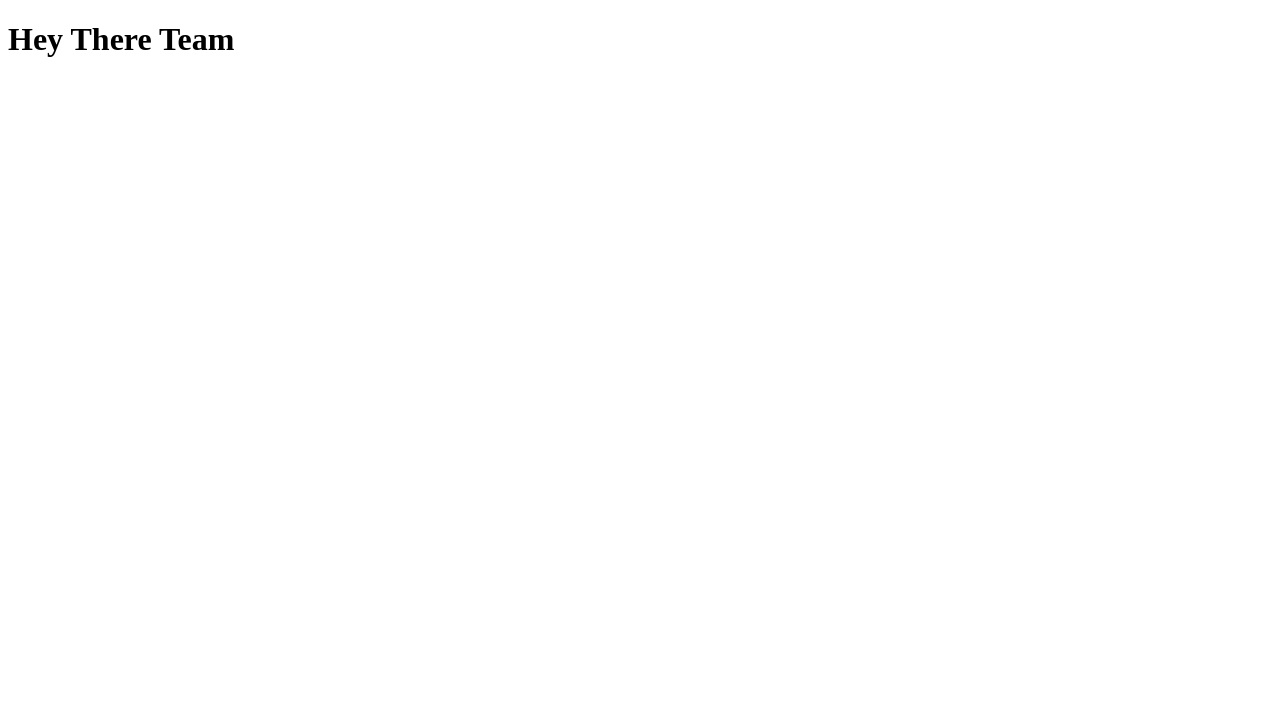
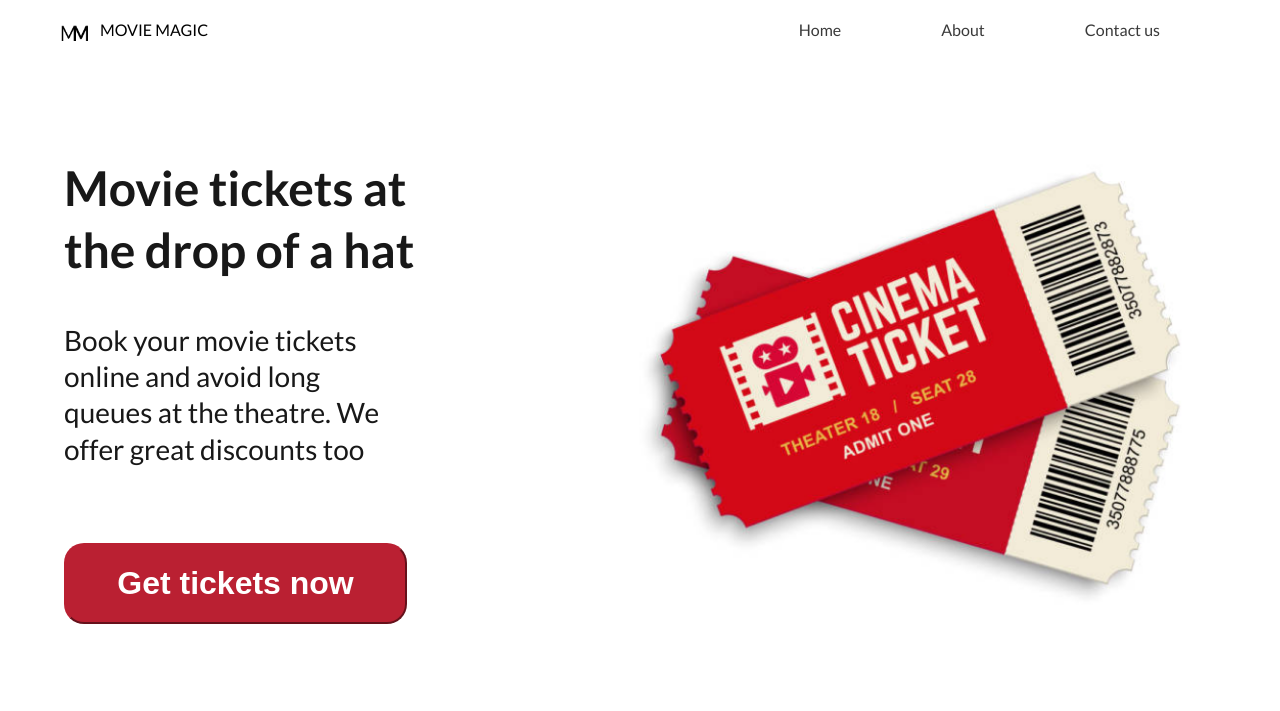
Before and after one commit to stephanieesha/Movie_Booking, a plain HTML site: page index.html in a window 1280 px wide. Drawn offline with Linux system fonts and the light colour scheme.

Commit message:
Landing page for the movie ticket app
Created the first webpage

```diff
--- a/index.html
+++ b/index.html
@@ -4,8 +4,52 @@
     <meta charset="UTF-8">
     <meta name="viewport" content="width=device-width, initial-scale=1.0">
     <title>Document</title>
+    <link  rel= "stylesheet" href= "styles.css">
+    <link href="https://fonts.googleapis.com/css2?family=Lato:wght@400;700&display=swap" rel="stylesheet">
 </head>
 <body>
-    <h1>Hey There Team</h1>
+    <div class = "container">
+    <div class= "nav-wrapper">
+
+        <div class="left-side">
+                <div class= "logo">
+                    <img src="images/LOGO1.png" alt="logo" width="30" height="25">
+                </div>
+
+                <div class = "tab">
+                    MOVIE MAGIC
+                </div>
+        </div>
+
+        <div class="right-side">
+            <div class="link-wrapper">
+                <a href= "index.html"> Home </a>
+            </div>
+            <div class="link-wrapper">
+                <a href= "index.html">About</a>
+            </div>
+            <div class="link-wrapper">
+                <a href= "index.html">Contact us</a>
+            </div>
+        </div>
+
+    </div>
+</div>
+<main>
+    <section class="presentation">
+        <div class="introduction">
+            <div class="intro">
+                <h1>Movie tickets at<br>the drop of a hat</h1>
+                <p> Book your movie tickets<br> online and avoid long<br> queues at the theatre. We<br> offer great discounts too </p>
+            </div>
+            <div class="cta">
+                <button class="cta-start"> Get tickets now</button>
+            </div>
+        </div>
+
+        <div class="cover">
+            <img src="images/image 1.png" alt="tickets" width="600" height="600">
+        </div>
+    </section>
 </body>
 </html>
--- /dev/null
+++ b/styles.css
@@ -0,0 +1,117 @@
+body{
+    margin: 0px;
+    font-family: 'Lato', sans-serif;;
+}
+
+.nav-wrapper{
+    display: flex;
+    justify-content: space-between;
+    padding: 20px;
+}
+
+.right-side{
+    display: flex;
+    margin-left: 30px;
+}
+
+.left-side{
+    display: flex;
+}
+
+
+.logo{
+    padding-left: 40px;
+    padding-top: 0px;
+}
+
+.tab{
+    padding-left: 10px;
+}
+
+
+.nav-wrapper > .right-side > div {
+    margin-right: 100px;
+    font-size: 16px;
+
+}
+
+.link-wrapper {
+    height: 22px;
+    border-bottom: 1px solid transparent;
+    transition: border-bottom 0.5s;
+
+}
+
+.link-wrapper a{
+    color: #3a3a3a;
+    text-decoration: none;
+
+}
+
+.link-wrapper:hover {
+    border-bottom: 1px solid #ba2032;
+}
+
+.link-wrapper a:hover{
+    color: #ba2032;
+}
+
+.image{
+    float: right;
+}
+
+.presentation{
+    display: flex;
+    width: 90%;
+    margin: auto;
+    min-height: 80vh;
+    align-items: center;
+}
+
+.introduction{
+    flex: 1;
+}
+
+.cover{
+    flex: 1;
+}
+
+.cover img{
+    height: 600;
+    width: 600;
+    padding-left: 90;
+}
+
+.intro h1{
+    margin-top: 5px;
+    font-weight: bold;
+    font-size: 48px;
+    letter-spacing: 10%;
+    line-height: 1.3;
+    color: #181818;
+}
+
+.intro p{
+    margin-top: 36px;
+    line-height: 1.3;
+    letter-spacing: 10%;
+    font-weight: regular;
+    font-size: 28px;
+    color: #181818
+}
+
+.cta{
+    padding: 48px 0px 0px 0px;
+}
+
+.cta-start{
+    border-radius: 20px;
+    border-color: #ba2032;
+    background: #ba2032;
+    color: #ffffff;
+    width: 343px;
+    height: 81px;
+    cursor: pointer;
+    font-size: 32px;
+    font-weight: bold;
+}
```
Also changed, not shown: payment.html (added, +10 -0 lines), images/LOGO.png (added), images/LOGO1.png (added), images/image 1.png (added), 1 other file.
